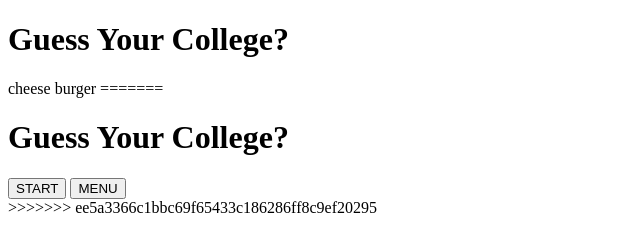
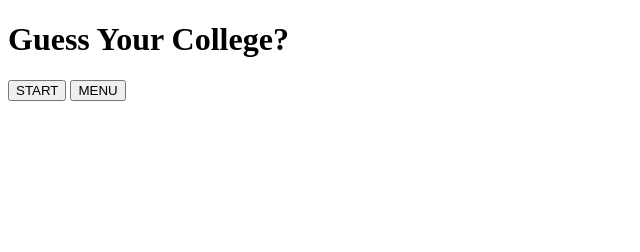
Before and after one commit to zjirehfaith/art101-final-project, a plain HTML site: page index.html in a window 1280 px wide. Shown: the whole page, without its empty margins (0-640 px from the left). Drawn offline with Linux system fonts and the light colour scheme.

Commit message:
Update index.html

```diff
--- a/index.html
+++ b/index.html
@@ -8,14 +8,6 @@
 <body>
   <h1>Guess Your College?</h1>
 
-
-
-
-cheese burger
-
-=======
-  <h1> Guess Your College?</h1>
-
   <div id="start-menu">
 
     <button id="start"> START </button>
@@ -23,6 +15,5 @@ cheese burger
 
   </div>
 
->>>>>>> ee5a3366c1bbc69f65433c186286ff8c9ef20295
 </body>
 </html>
```
